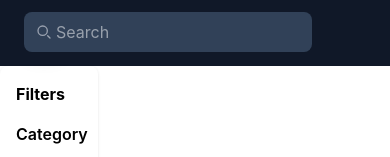
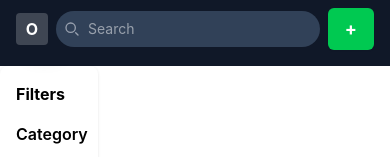
Before and after one commit to Shafeek-coder7594/mini-E-commerce-app-fontennd, a React app in the folder frontend/: page / in a window 390 px wide. Shown: the top 157 px of the page. Built offline with nearby package versions, Linux system fonts and the light colour scheme; no server answers; the HTML template or start-up script is replaced by a standard one.

Commit message:
Added some fix

```diff
--- a/frontend/src/components/Navbar.jsx
+++ b/frontend/src/components/Navbar.jsx
@@ -23,7 +23,7 @@ const Navbar = () => {
           <span>OMNISTRIDE</span>
         </div>
 
-        <div className="fixed top-0 left-0 w-full bg-gray-900 z-50">
+        <div className="fixed top-0 left-0 w-full bg-gray-900 z-50 md:hidden">
           <div className="max-w-7xl mx-auto px-6 py-3 flex items-center">
             {/* search bar here */}
             <div className="relative">
@@ -90,18 +90,16 @@ const Navbar = () => {
       O
     </div>
 
-    <div className="fixed top-0 left-0 w-full bg-gray-900 z-50 md:hidden">
-          <div className="max-w-7xl mx-auto px-6 py-3 flex items-center">
-            {/* search bar here */}
-            <div className="relative">
+    {/* Search */}
+    <div className="flex-1 relative">
       <input
         type="search"
         placeholder="Search"
-                className="w-full p-2 pl-8 rounded-lg bg-slate-700"
+        className="w-full p-2 pl-8 rounded-full bg-slate-700 text-sm text-white"
         value={search}
         onChange={(e) => setSearch(e.target.value)}
       />
-              <div className="absolute inset-y-0 start-0 flex items-center ps-3 pointer-events-none">
+      <div className="absolute inset-y-0 left-2 flex items-center pointer-events-none">
         <svg
           className="w-4 h-4 text-gray-400"
           xmlns="http://www.w3.org/2000/svg"
@@ -115,8 +113,6 @@ const Navbar = () => {
             d="m21 21-3.5-3.5M17 10a7 7 0 1 1-14 0 7 7 0 0 1 14 0Z"
           />
         </svg>
-              </div>
-            </div>
       </div>
     </div>
 
```
Lines whose indentation alone changed are shown as unchanged.
